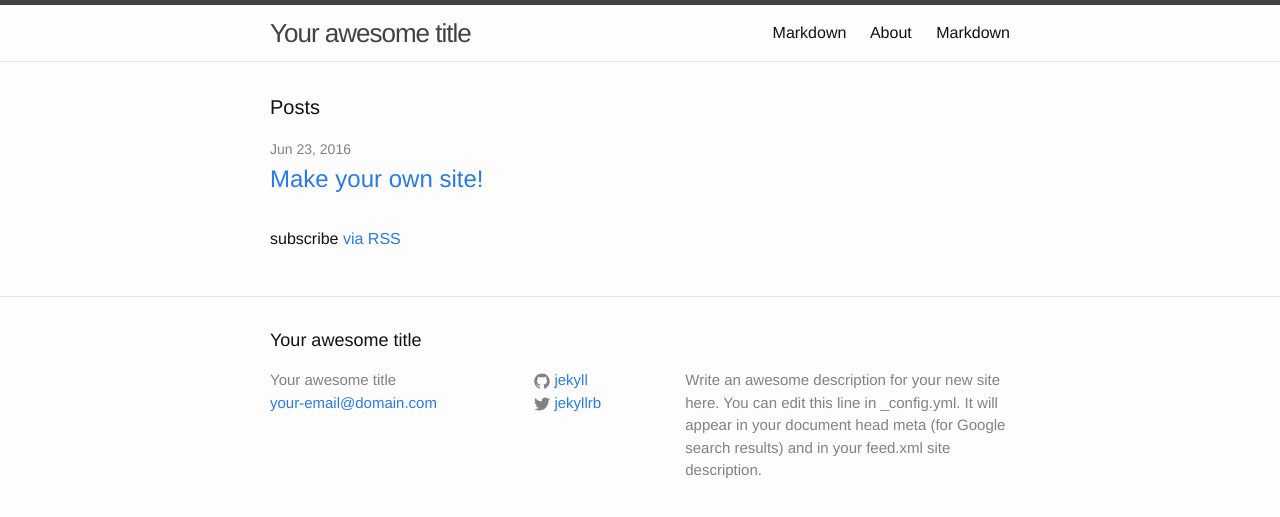
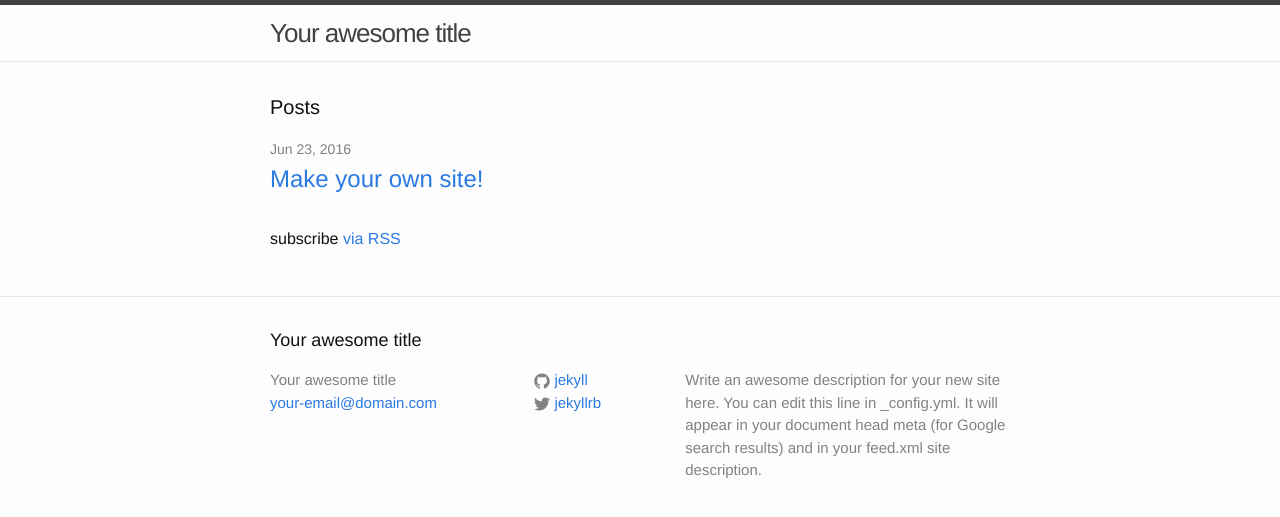
Before and after one commit to icastillo93/site, a Jekyll site: the page built from index.html, in a window 1280 px wide. Shown: the top 517 px of the page. Built offline with Jekyll 4.4.1, drawn with Linux system fonts in a browser that asks for light colours.

Commit message:
Update header.html

```diff
--- a/_includes/header.html
+++ b/_includes/header.html
@@ -16,7 +16,7 @@
       <div class="trigger">
         {% for my_page in site.pages %}
           {% if my_page.title %}
-          <a class="page-link" href="{{ my_page.url | prepend: site.github.url }}">{{ my_page.title }}</a>
+          <a class="page-link" href="{{ my_page.url | prepend: site.github.url }}">{{ Isaiah_Castillo.Title }}</a>
           {% endif %}
         {% endfor %}
       </div>
```
